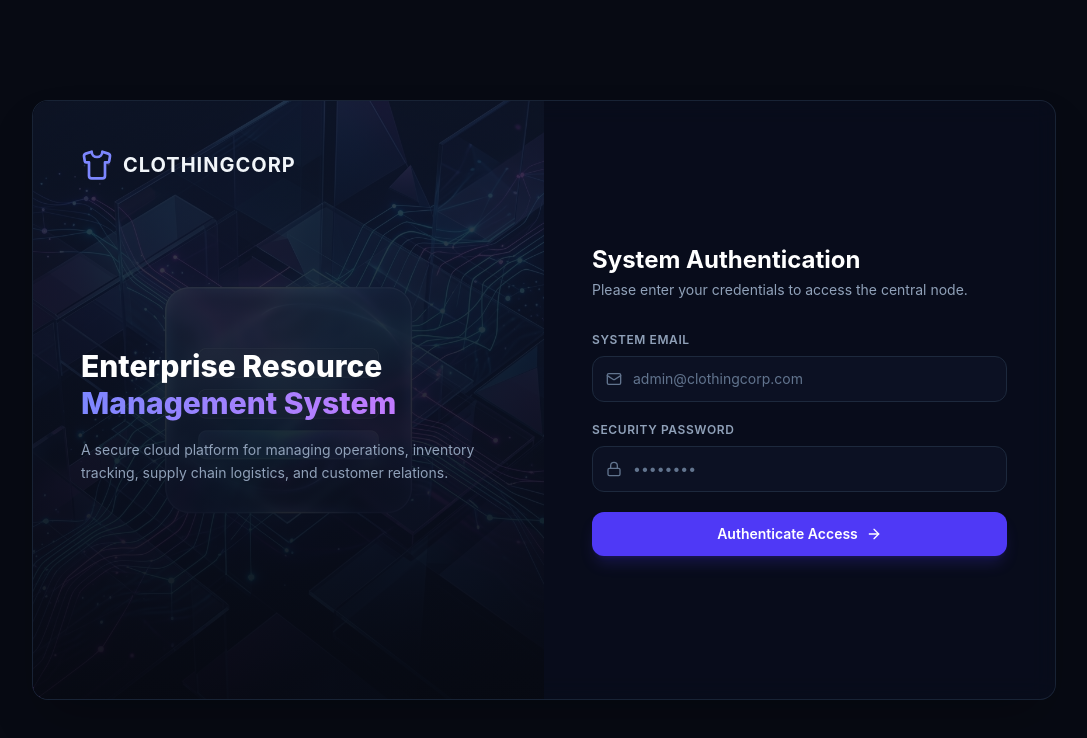
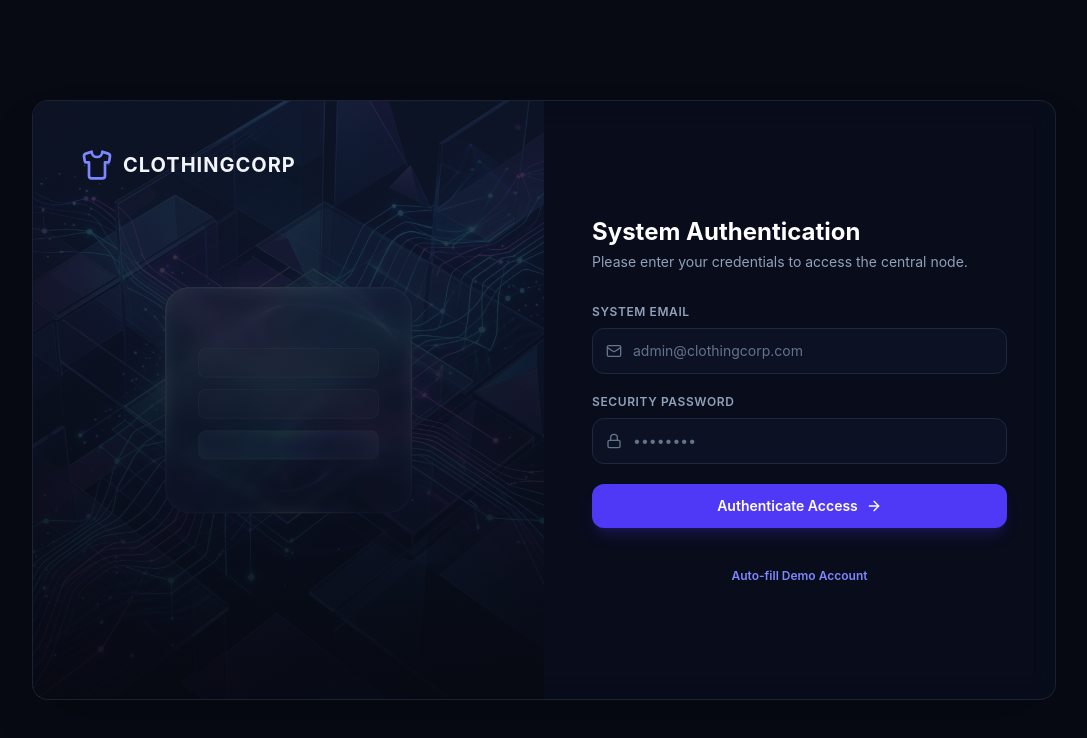
Before and after one commit to sagdullayev-a/networkinginthecloud, a React (Vite) app in the folder frontend/: page /login in a window 1280 px wide. Shown: the top 738 px of the page, without its empty margins (96-1183 px from the left). Built offline with nearby package versions, Linux system fonts and the light colour scheme.

Commit message:
Remove welcome text on Login left panel, restore auto-fill demo button under form

```diff
--- a/frontend/src/pages/Login.tsx
+++ b/frontend/src/pages/Login.tsx
@@ -27,7 +27,10 @@ const Login: React.FC = () => {
     }
   };
 
-
+  const handleFillDemo = () => {
+    setEmail('admin@clothingcorp.com');
+    setPassword('Password123');
+  };
 
   return (
     <div className="min-h-screen bg-[#070a13] flex items-center justify-center p-4 relative overflow-hidden">
@@ -49,18 +52,6 @@ const Login: React.FC = () => {
             <span className="font-bold text-xl tracking-wider text-slate-100 uppercase">ClothingCorp</span>
           </div>
 
-          {/* Core Message */}
-          <div className="my-auto space-y-4">
-            <h2 className="text-3xl font-extrabold text-white leading-tight">
-              Enterprise Resource <br />
-              <span className="text-transparent bg-clip-text bg-gradient-to-r from-indigo-400 to-purple-400">
-                Management System
-              </span>
-            </h2>
-            <p className="text-slate-400 text-sm leading-relaxed max-w-md">
-              A secure cloud platform for managing operations, inventory tracking, supply chain logistics, and customer relations.
-            </p>
-          </div>
         </div>
 
         {/* Right Column: Form */}
@@ -134,7 +125,15 @@ const Login: React.FC = () => {
               </button>
             </form>
 
-
+            <div className="flex justify-center pt-2">
+              <button
+                type="button"
+                onClick={handleFillDemo}
+                className="text-xs text-indigo-400 hover:text-indigo-300 font-semibold transition-all cursor-pointer hover:underline"
+              >
+                Auto-fill Demo Account
+              </button>
+            </div>
           </div>
         </div>
 
```
